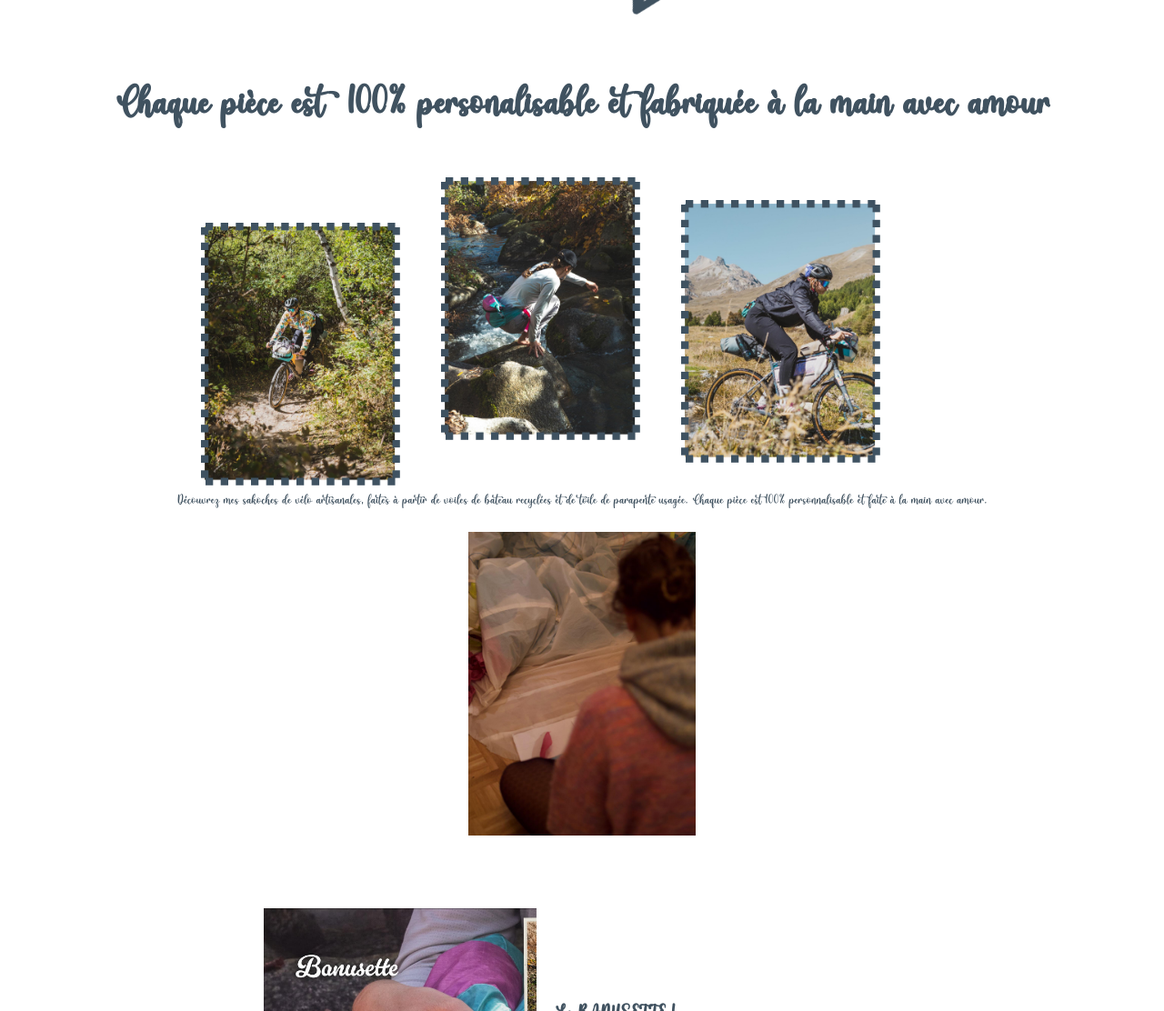
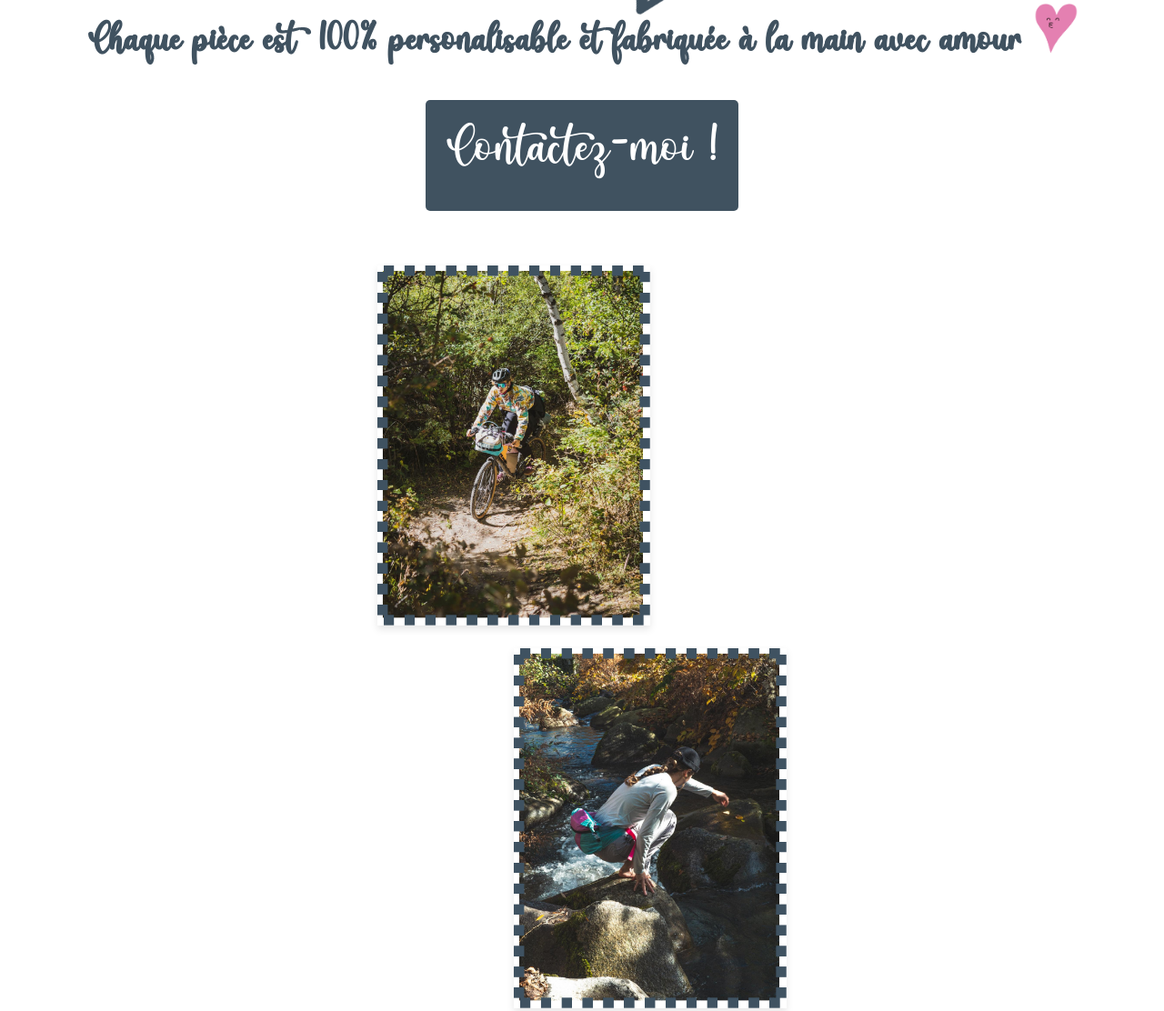
Before and after one commit to gael-luguern/gael-luguern.github.io, a plain HTML site: page index.html in a window 1280 px wide. Shown: the part 1294-2406 px from the top of the page at 91% size. Drawn offline with Linux system fonts and the light colour scheme.

Commit message:
third commit

```diff
--- a/index.html
+++ b/index.html
@@ -31,38 +31,45 @@
 
     <div class="product-container">
       <img src="./img/Fleche1.png" class="curved-arrow arrow-1">
-      <h1 class="product-description" style="position: relative; left: -15%; top: min(25vw, 270px)">Cousues à Annecy</h1>
+      <h1 class="product-description" style="position: relative; left: -15%; top: min(25vw, 270px)">Cousues à Annecy
+      </h1>
       </img>
 
-      <img src="./img/Sacoches_cadre.png" alt="montee" class="product-image" style="position: relative; left: 20%; top: -5rem">
+      <img src="./img/Sacoches_cadre.png" alt="montee" class="product-image"
+        style="position: relative; left: 30%; top: -5rem">
 
 
       <img src="./img/Fleche3.png" class="curved-arrow arrow-2">
-          <h1 class="product-description" style="position: relative; left: 15%; top:min(25vw, 50px)">A partir de toile de bateau et de
+      <h1 class="product-description" style="position: relative; left: 15%; top:min(7vw, 100px)">A partir de toile de
+        bateau et de
         parapente</h1>
       </img>
 
-      <img src="./img/Toile_cadre.png" alt="Sakoche en toile de parapente" class="product-image" style="position: relative; left: -25%; top: -6rem">
+      <img src="./img/Toile_cadre.png" alt="Sakoche en toile de parapente" class="product-image"
+        style="position: relative; left: -30%; top: -6rem">
 
 
       <img src="./img/Fleche2.png" class="curved-arrow arrow-3">
-      <h1 class="product-description largeP">Chaque pièce est&nbsp 100% personalisable et fabriquée à la main avec amour</h1>
+      <h1 class="product-description largeP">Chaque pièce est&nbsp 100% personalisable et fabriquée à la main avec amour&nbsp<img src="./img/coeur.png" style="max-width: 50px; width: 7vw;"></h1>
+
       </img>
+      <a href="#" class="cta-button">Contactez-moi !</a>
+
     </div>
 
-    <div>
-          <img src="./img/foret_cadre.png" alt="foret" class="product-image" style="position: relative; left: 0%; top: +25px">
-          <img src="./img/riviere_cadre.png" alt="riviere" class="product-image" style="position: relative; left: 0%; top: -25px">
-          <img src="./img/montagne_cadre.png" alt="montagne" class="product-image" style="position: relative; left: 0%; top: +25">
+    <div class="image-container">
+      <div class="image-box box-1">
+        <img src="./img/foret_cadre.png" alt="Image 1">
+      </div>
+      <br>
+      <div class="image-box box-2">
+        <img src="./img/riviere_cadre.png" alt="Image 2">
+      </div>
+      <br>
+      <div class="image-box box-3">
+        <img src="./img/montagne_cadre.png" alt="Image 3">
+      </div>
     </div>
-
-
-
-      <p>Découvrez mes sakoches de vélo artisanales, faites à partir de voiles de bateau recyclées et de toile de
-        parapente usagée. Chaque pièce est 100% personnalisable et faite à la main avec amour.</p>
-
-          <img src="./img/Toile de parapente.jpeg" alt="Sakoche personnalisable" class="product-image">
-
 
     <div class="banusette-section">
       <img src="./img/Banusette (1).jpg" alt="La BANUSETTE" class="banusette-image">
--- a/style.css
+++ b/style.css
@@ -1,17 +1,27 @@
-
 @font-face {
-  font-family: manuscritpolice; /* set name */
-  src: url(./Gelato.woff); /* url of the font */
+  font-family: manuscritpolice;
+  /* set name */
+  src: url(./Gelato.woff);
+  /* url of the font */
 }
 
 /* RESET */
-    * { box-sizing: border-box; margin: 0; padding: 0; color : #405260; font-family: manuscritpolice;}
+* {
+  box-sizing: border-box;
+  margin: 0;
+  padding: 0;
+  color: #405260;
+  font-family: manuscritpolice;
+}
 
-    body { background: white; color: #222; }
+body {
+  background: white;
+  color: #405260;
+}
 
 /* HEADER */
 
-    header{
+header {
   margin: 20px;
   display: flex;
   align-items: center;
@@ -32,7 +42,7 @@ body {
 }
 
 
-h1{
+h1 {
   text-align: center;
   font-size: 8vw;
 }
@@ -55,9 +65,9 @@ h1{
 }
 
 .product-image {
-    width: 25%;
+  width: 33%;
   max-width: 250px;
-    margin: 20px;
+  border: 20px;
 }
 
 .curved-arrow {
@@ -108,11 +118,12 @@ h1{
   text-align: center;
   font-size: min(6vw, 3rem);
 }
-.largeT{
+
+.largeT {
   font-size: min(5rem, 8vw);
 }
 
-.largeP{
+.largeP {
   max-width: 100%;
 }
 
@@ -135,12 +146,15 @@ h1{
 
 .cta-button {
   display: inline-block;
-    background-color: #333;
+  background-color: #405260;
   color: white;
   padding: 10px 20px;
   text-decoration: none;
   border-radius: 5px;
   margin: 20px 0;
+  width: min(15, 10rem);
+  text-align: center;
+  font-size: min(8vw, 4rem);
 }
 
 .contact-section {
@@ -150,10 +164,41 @@ h1{
 }
 
 footer {
-    background-color: #333;
+  background-color: #405260;
   color: white;
   text-align: center;
   padding: 20px;
+}
+
+.image-container {
+  position: relative;
+}
+
+.image-box {
+  width: 300px;
+  display: flex;
+  justify-content: center;
+  align-items: center;
+  background-color: #fff;
+  box-shadow: 0 4px 8px rgba(0, 0, 0, 0.1);
+}
+
+.image-box img {
+  max-width: 100%;
+  max-height: 100%;
+}
+
+.box-1{
+  position: relative;
+  left: -25%
+}
+.box-2{
+  position: relative;
+  left: 25%
+}
+.box-3{
+  position: relative;
+  left: -25%
 }
 
 
@@ -194,7 +239,7 @@ footer {
 }
 
 .slider-buttons button {
-      background: rgba(255,255,255,0.7);
+  background: rgba(255, 255, 255, 0.7);
   border: none;
   padding: 10px 15px;
   cursor: pointer;
@@ -243,13 +288,23 @@ footer {
   max-width: 500px;
 }
 
-    .menu-text h2 { margin-bottom: 15px; }
-    .menu-text p { line-height: 1.6; }
+.menu-text h2 {
+  margin-bottom: 15px;
+}
+
+.menu-text p {
+  line-height: 1.6;
+}
 
 /* RESPONSIVE */
 @media (max-width: 768px) {
-      .menu-content { flex-direction: column; }
-      header { padding: 15px 20px; }
+  .menu-content {
+    flex-direction: column;
+  }
+
+  header {
+    padding: 15px 20px;
+  }
 }
 
 /*alzzzzzzzzzzzzzzzzzzzzzzzzz*/
```
Also changed, not shown: img/coeur.png (added). Lines whose indentation alone changed are shown as unchanged.
